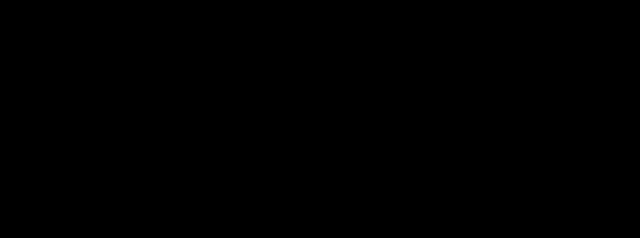
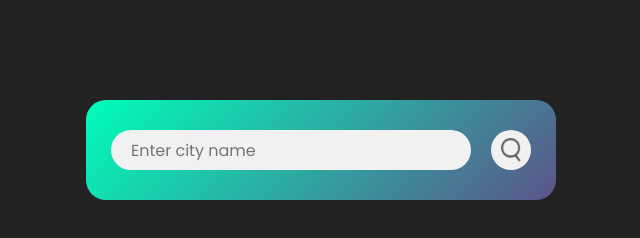
Before and after one commit to AdamKhelladi/Weather-App, a plain HTML site: page index.html in a window 1280 px wide. Shown: the whole page, without its empty margins (319-959 px from the left). Drawn offline with Linux system fonts and the light colour scheme.

Commit message:
Add Serach Section

```diff
--- a/index.html
+++ b/index.html
@@ -20,6 +20,14 @@
     <link rel="stylesheet" href="style.css"/>
   </head>
   <body>
+    <div class="card">
+      <div class="search">
+        <input type="text" placeholder="Enter city name" spellcheck="false">
+        <div class="search-btn">
+          <img src="images/search.png" alt="">
+        </div>
+      </div>
+    </div>
 
     <script src="main.js"></script>
   </body>
--- a/style.css
+++ b/style.css
@@ -5,8 +5,14 @@ html {
 }
 
 body {
-  background-color: black;
+  background-color: #222;
   font-family: "Poppins", sans-serif;
+}
+
+* {
+  margin: 0;
+  padding: 0;
+  box-sizing: border-box;
 }
 
 :root {
@@ -18,7 +24,53 @@ body {
 
 /* Change the color of selected text */
 ::selection {
-  background-color: white; /* Orange background */
-  color: black; /* White text color */
+  background-color: black; /* Orange background */
+  color: white; /* White text color */
 }
 /* End Global Rules  */
+
+/* Start Card */
+.card {
+  /* width: 90%; */
+  max-width: 470px;
+  background: linear-gradient(135deg, #00feba, #5b548a);
+  color: #fff;
+  margin: 100px auto 0;
+  border-radius: 20px;
+  padding: 30px 25px;
+  text-align: center;
+}
+
+.card .search {
+  display: flex;
+  justify-content: space-between;
+  align-items: center;
+  gap: 20px;
+}
+
+.card .search input {
+  flex: 1;
+  height: 40px;
+  padding: 10px 20px;
+  border: none;
+  outline: none;
+  border-radius: 20px;
+  background-color: rgb(241, 241, 241);
+}
+
+.card .search .search-btn {
+  background-color: rgb(241, 241, 241);
+  width: 40px;
+  height: 40px;
+  border-radius: 50%;
+  display: flex;
+  justify-content: center;
+  align-items: center;
+  transition: var(--main-transition);
+  cursor: pointer;
+}
+
+.card .search .search-btn img {
+  width: 20px;
+}
+/* End Card */
```
Also changed, not shown: images/clear.png (added), images/clouds.png (added), images/drizzle.png (added), images/humidity.png (added), images/mist.png (added), images/rain.png (added), images/search.png (added), images/snow.png (added), images/wind.png (added).
